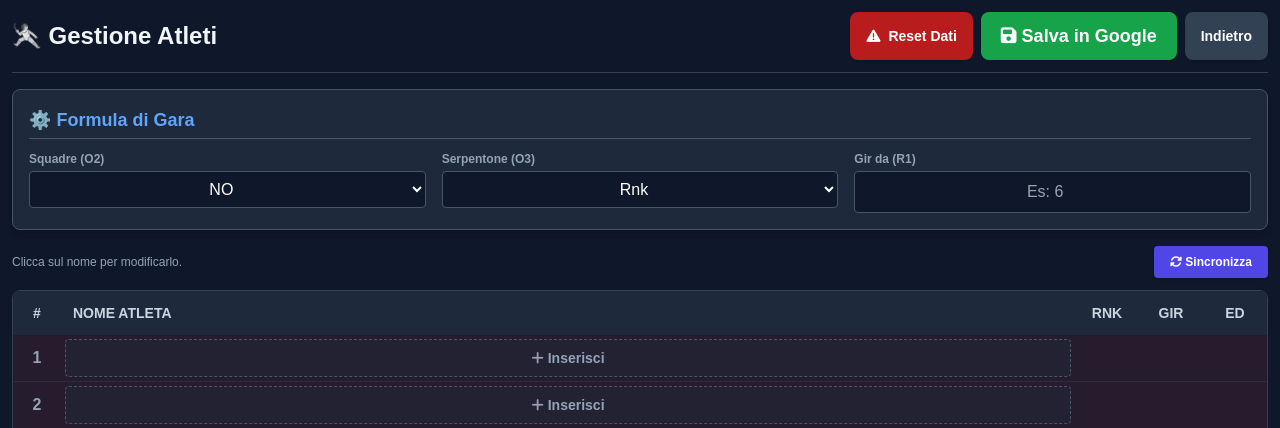
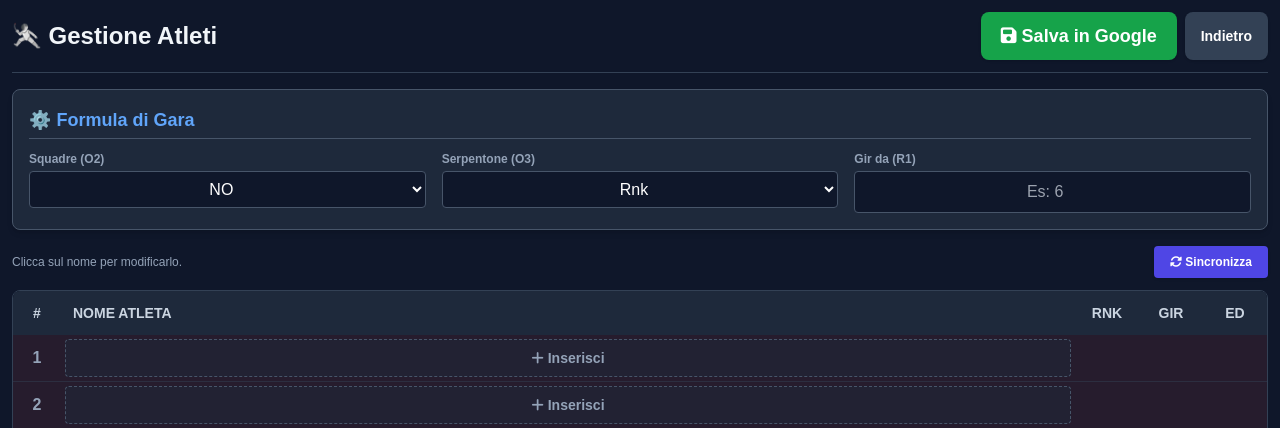
Before and after one commit to nzo1986/fencing-scoreboard, a Flask app: page /inserisci_atleti in a window 1280 px wide. Shown: the top 428 px of the page. Run offline with Flask 3, Linux system fonts and the light colour scheme; some libraries are stand-ins or nearby versions.

Commit message:
Remove reset button and confirmation logic
Removed the reset button and its associated functionality from the athlete management page.

```diff
--- a/templates/inserisci_atleti.html
+++ b/templates/inserisci_atleti.html
@@ -31,12 +31,10 @@
     <!-- Toast Container -->
     <div id="toast-container" class="fixed top-5 left-1/2 transform -translate-x-1/2 flex flex-col gap-2 z-50 w-11/12 max-w-md pointer-events-none"></div>
 
-    <!-- Header -->
+    <!-- Header (Pulsante reset rimosso) -->
     <div class="flex flex-col sm:flex-row justify-between items-center mb-4 pb-3 border-b border-slate-700 gap-3">
         <h1 class="text-2xl font-bold text-slate-100 flex items-center gap-2">🤺 Gestione Atleti</h1>
-        <div class="flex gap-2 w-full sm:w-auto flex-wrap justify-end">
-            <!-- NUOVO PULSANTE RESET -->
-            <button onclick="confirmReset()" class="flex-1 sm:flex-none bg-red-700 hover:bg-red-600 px-4 py-2.5 rounded-lg font-bold shadow transition text-sm flex items-center justify-center gap-2"><i class="fa-solid fa-triangle-exclamation"></i> Reset Dati</button>
+        <div class="flex gap-2 w-full sm:w-auto">
             <button onclick="saveAll()" class="flex-1 sm:flex-none bg-green-600 hover:bg-green-500 px-5 py-2.5 rounded-lg font-bold shadow transition text-lg"><i class="fa-solid fa-floppy-disk"></i> Salva in Google</button>
             <button onclick="window.location.href='/telecomando'" class="flex-1 sm:flex-none bg-slate-700 hover:bg-slate-600 px-4 py-2.5 rounded-lg font-bold shadow transition text-sm">Indietro</button>
         </div>
@@ -73,7 +71,7 @@
         <button onclick="loadGoogleData()" class="bg-indigo-600 hover:bg-indigo-500 px-4 py-2 rounded font-bold shadow text-xs"><i class="fa-solid fa-rotate"></i> Sincronizza</button>
     </div>
 
-    <!-- Tabella Atleti (Senza input, solo testo e bottoni) -->
+    <!-- Tabella Atleti -->
     <div class="table-container bg-slate-900">
         <table class="w-full text-left border-collapse">
             <thead>
@@ -380,25 +378,6 @@
             socket.emit('save_bulk_atleti', { formula: formulaData, atleti: datiDaInviare });
         }
 
-        // --- RESET TRAMITE LINK MACRO ---
-        function confirmReset() {
-            if (confirm("⚠️ ATTENZIONE! Sei sicuro di voler azzerare TUTTI i dati sul foglio Google?\nQuesta azione non può essere annullata.")) {
-                showToast("Comando di reset inviato, attendere...", "warning");
-
-                const resetUrl = "https://script.google.com/macros/s/AKfycbwY3aw845ef8dD7C7a9v1eIfRhNx7Yp_mkCFlJQzIKLelq3pNxNHYBE_vRDU0-t3e1O/exec?azione=reset";
-
-                fetch(resetUrl, { mode: 'no-cors' })
-                    .then(() => {
-                        showToast("Reset eseguito con successo! Sincronizzazione in corso...", "success");
-                        setTimeout(loadGoogleData, 2000); // Ricarica la tabella dopo 2 secondi
-                    })
-                    .catch(err => {
-                        console.error("Errore fetch reset:", err);
-                        showToast("Impossibile contattare lo script di reset.", "error");
-                    });
-            }
-        }
-
         renderTable();
     </script>
 </body>
```
